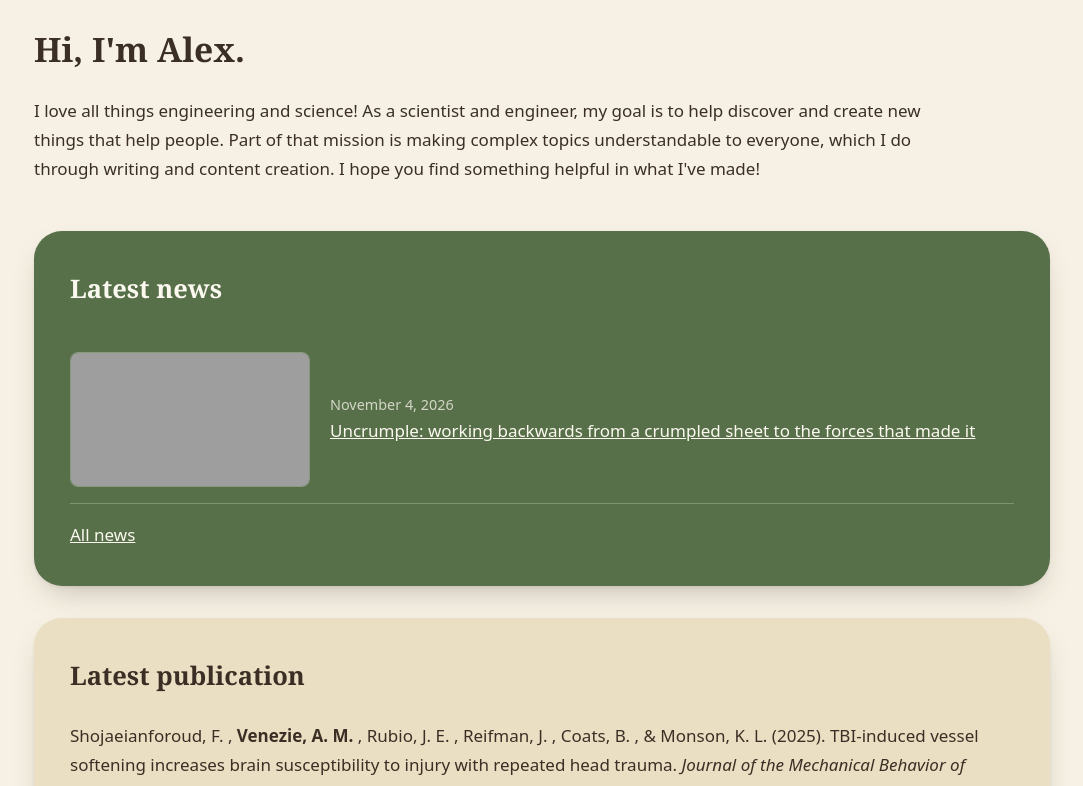
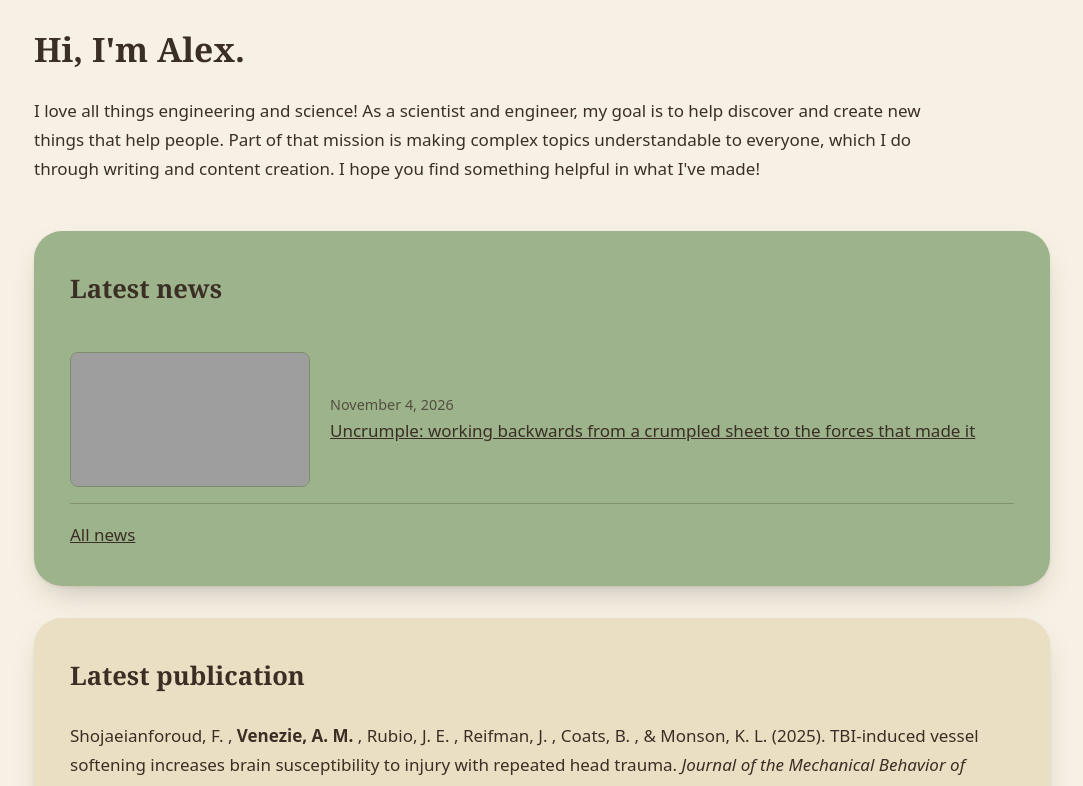
Before and after one commit to AlexVenezie/AlexVenezie.github.io, an Astro site: page / in a window 1280 px wide. Shown: the part 475-1261 px from the top of the page, without its empty margins (98-1181 px from the left). Built offline with nearby package versions, Linux system fonts and the light colour scheme; Astro itself is replaced by a stand-in of ours; grey boxes are pictures that could not be loaded.

Commit message:
Lighter sage green cards with dark text
Co-Authored-By: Claude Sonnet 5.5 <noreply@anthropic.com>
Claude-Session: https://claude.ai/code/session_01VKqUfDznDxsdC3qo8fgBrF

```diff
--- a/src/styles/global.css
+++ b/src/styles/global.css
@@ -6,7 +6,8 @@
   --accent: #587049;    /* moss green */
   --accent-fg: #f6f1e4;
   --rule: #e0d6c2;
-  --sage: #587049;      /* moss green block (light text) */
+  --sage: #9db38c;      /* light green block */
+  --sage-fg: #3b2f25;   /* text on sage */
   --sand: #eadfc3;      /* warm tan block */
   --bark: #86694f;      /* mid brown block */
   --bark-fg: #fbf8f0;
@@ -23,6 +24,7 @@
     --accent-fg: #1f1d18;
     --rule: #3a362d;
     --sage: #3f5238;
+    --sage-fg: #ebe4d2;
     --sand: #332c1f;
     --bark: #3d3629;
     --bark-fg: #ebe4d2;
@@ -48,11 +50,11 @@ main { flex: 1; padding-top: 1rem; }
 .panel { padding: 1rem 0; }
 .panel.sage, .panel.sand { padding: 2.25rem 2.25rem; border-radius: 28px; box-shadow: var(--shadow); }
 .panel.sage { background: var(--sage); }
-.panel.sage, .block.sage { color: var(--bark-fg); }
-.panel.sage a, .block.sage a { color: var(--bark-fg); }
-.panel.sage .date, .block.sage .date { color: color-mix(in srgb, var(--bark-fg) 75%, transparent); }
-.panel.sage .news-item { border-bottom-color: color-mix(in srgb, var(--bark-fg) 25%, transparent); }
-.panel.sage .news-item img { border-color: color-mix(in srgb, var(--bark-fg) 30%, transparent); }
+.panel.sage, .block.sage { color: var(--sage-fg); }
+.panel.sage a, .block.sage a { color: var(--sage-fg); }
+.panel.sage .date, .block.sage .date { color: color-mix(in srgb, var(--sage-fg) 75%, transparent); }
+.panel.sage .news-item { border-bottom-color: color-mix(in srgb, var(--sage-fg) 25%, transparent); }
+.panel.sage .news-item img { border-color: color-mix(in srgb, var(--sage-fg) 30%, transparent); }
 .panel.sand { background: var(--sand); }
 .panel > :first-child { margin-top: 0; }
 .panel > :last-child { margin-bottom: 0; }
```
